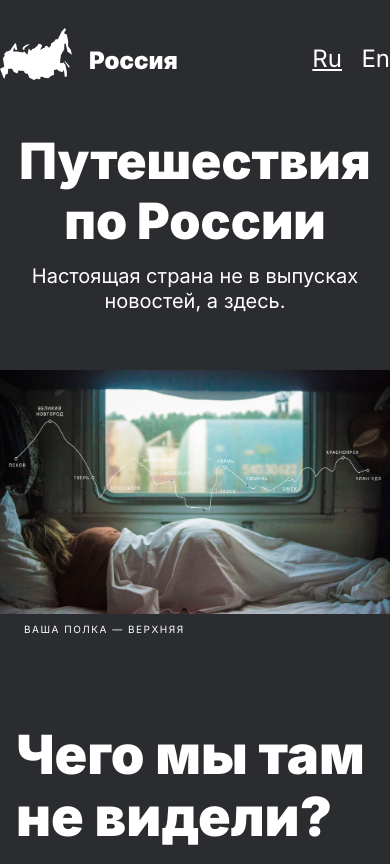
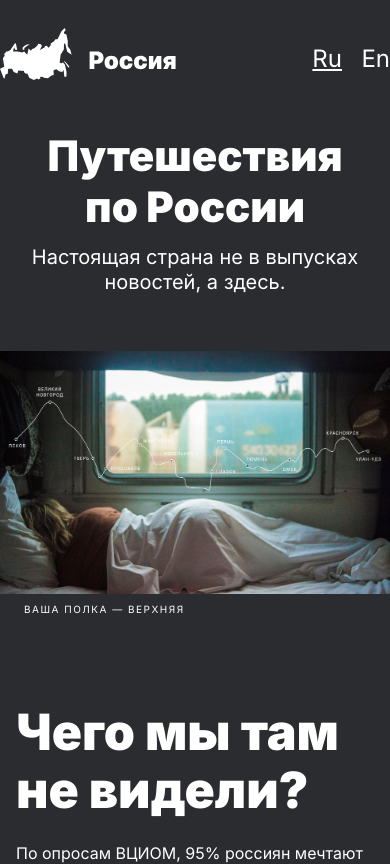
Before and after one commit to Denis-110889/russian-travel-public, a plain HTML site: page index.html in a window 390 px wide. Shown: the top 864 px of the page. Drawn offline with Linux system fonts and the light colour scheme.

Commit message:
new commit

```diff
--- a/blocks/footer/__links/footer__links.css
+++ b/blocks/footer/__links/footer__links.css
@@ -5,8 +5,6 @@
 
 @media screen and (max-width: 680px) {
     .footer__links {
-        display: flex;
         flex-direction: column;
-        justify-content: space-between;
     }
 }
--- a/blocks/footer/footer.css
+++ b/blocks/footer/footer.css
@@ -24,6 +24,7 @@
         max-width: 220px;
         margin-top: 34px;
         margin-left: 16px;
+        display:flex;
         flex-direction: column;
     }
 }
--- a/blocks/header/__logo/header__logo.css
+++ b/blocks/header/__logo/header__logo.css
@@ -1,11 +1,9 @@
 .header__logo {
     max-width: 176px;
-    min-height: 52px;
 }
 
 @media screen and (max-width: 320px) {
     .header__logo {
         max-width: 142px;
-        max-height: 42px;
     }
 }
--- a/blocks/intro/__title/intro__title.css
+++ b/blocks/intro/__title/intro__title.css
@@ -15,6 +15,12 @@
     }
 }
 
+@media screen and (max-width: 415px) {
+    .intro__title {
+        font-size: 50px;
+    }
+}
+
 @media screen and (max-width: 320px) {
     .intro__title {
         max-width: 288px;
--- a/blocks/lead/__title/lead__title.css
+++ b/blocks/lead/__title/lead__title.css
@@ -24,7 +24,7 @@
 
 @media screen and (max-width: 580px) {
     .lead__title {
-        font-size: 70px;
+        font-size: 68px;
     }
 }
 
@@ -37,7 +37,7 @@
 
 @media screen and (max-width: 415px) {
     .lead__title {
-        font-size: 50px;
+        font-size: 42px;
     }
 }
 
--- a/blocks/place/__url-heading/place__url-heading.css
+++ b/blocks/place/__url-heading/place__url-heading.css
@@ -1,6 +1,7 @@
 /*---------------------------------------------------------------*/
 
 .place__url-heading {           /* Секция с ссылками на карточке */
+    margin: 0;
     padding-bottom: 12px;
     text-transform: uppercase;
     font-weight: 400;
--- a/index.html
+++ b/index.html
@@ -15,7 +15,7 @@
         <!--Начало работы с шапкой сайта-->
 
         <header class="header">
-            <a class="header__logo"><img src="images/header-logo.svg" alt="Логотип Карта России"></a>
+            <a><img src="images/header-logo.svg" class="header__logo" alt="Логотип Карта России"></a>
             <div class="header__lang-links">
                 <a href="#" class="header__lang-link header__lang-link_active">Ru</a>
                 <a href="#" class="header__lang-link">En</a>
@@ -28,7 +28,7 @@
 
             <section class="lead">
                 <h1 class="lead__title">Путешествия по&nbsp;России</h1>
-                <h2 class="lead__subtitle">Настоящая страна не&nbsp;в&nbsp;выпусках новостей, а&nbsp;здесь.</h2>
+                <p class="lead__subtitle">Настоящая страна не&nbsp;в&nbsp;выпусках новостей, а&nbsp;здесь.</p>
                 <img class="lead__image" src="images/lead-polka.jpg" alt="Девушка на полке в вагоне купе и карта России от Пскова до Улан-уде">
                 <p class="lead__caption">ваша полка&nbsp;&mdash; верхняя</p>
             </section>
--- a/pages/index.css
+++ b/pages/index.css
@@ -55,7 +55,6 @@
 @import url(../blocks/header/__lang-link/_active/header__lang-link_active.css);
 
 
-
 /* ------------------- */
 
 @import url(../blocks/footer/footer.css);
```
